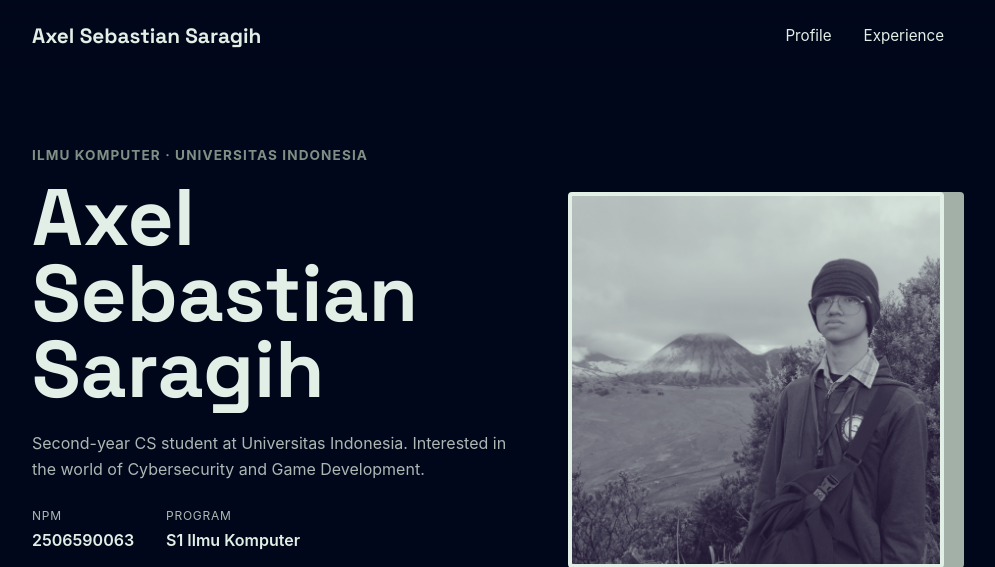
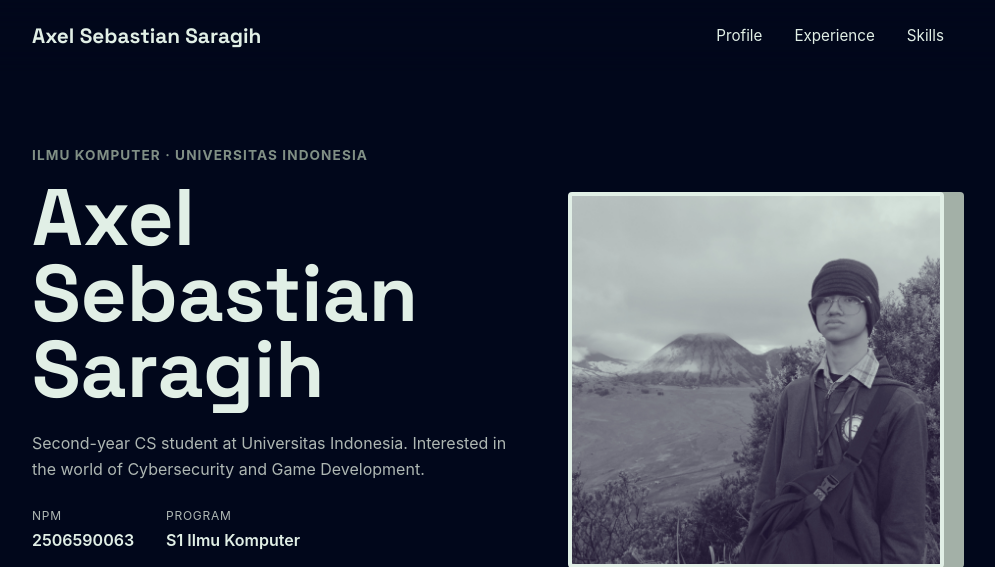
Before and after one commit to axelscreenshot/myportofolio, a Django app: page / in a window 1280 px wide. Shown: the top 567 px of the page, without its empty margins (152-1147 px from the left). Run offline with Django 5.2, Linux system fonts and the light colour scheme; some libraries are stand-ins or nearby versions.

Commit message:
fix: for repushing to pws

```diff
--- a/requirements.txt
+++ b/requirements.txt
@@ -1,4 +1,4 @@
-django
+django~=5.2
 gunicorn
 whitenoise
 psycopg2-binary
--- a/templates/experience.html
+++ b/templates/experience.html
@@ -18,6 +18,7 @@
             <nav>
                 <a href="{% url 'main:show_main' %}">Profile</a>
                 <a href="{% url 'main:show_experience' %}">Experience</a>
+                <a href="{% url 'main:show_main' %}#skills">Skills</a>
             </nav>
         </div>
     </header>
--- a/templates/index.html
+++ b/templates/index.html
@@ -18,6 +18,7 @@
             <nav>
                 <a href="{% url 'main:show_main' %}">Profile</a>
                 <a href="{% url 'main:show_experience' %}">Experience</a>
+                <a href="{% url 'main:show_main' %}#skills">Skills</a>
             </nav>
         </div>
     </header>
```
